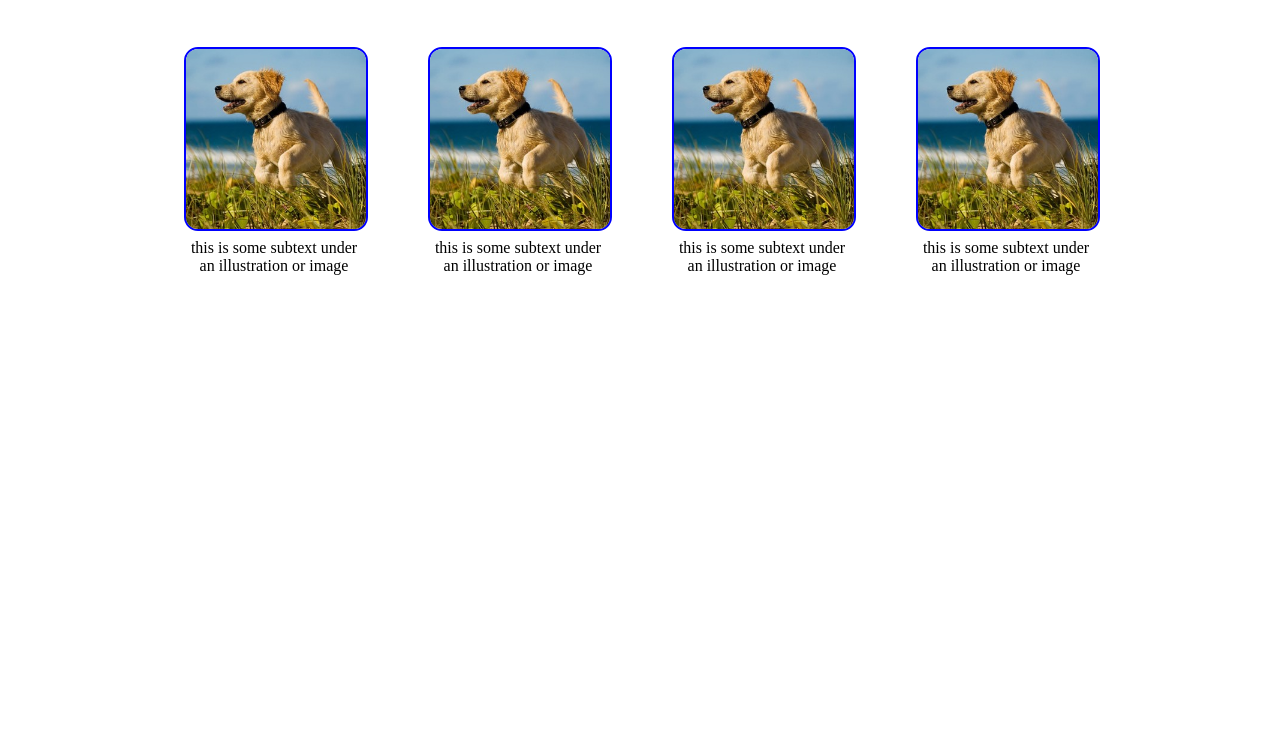
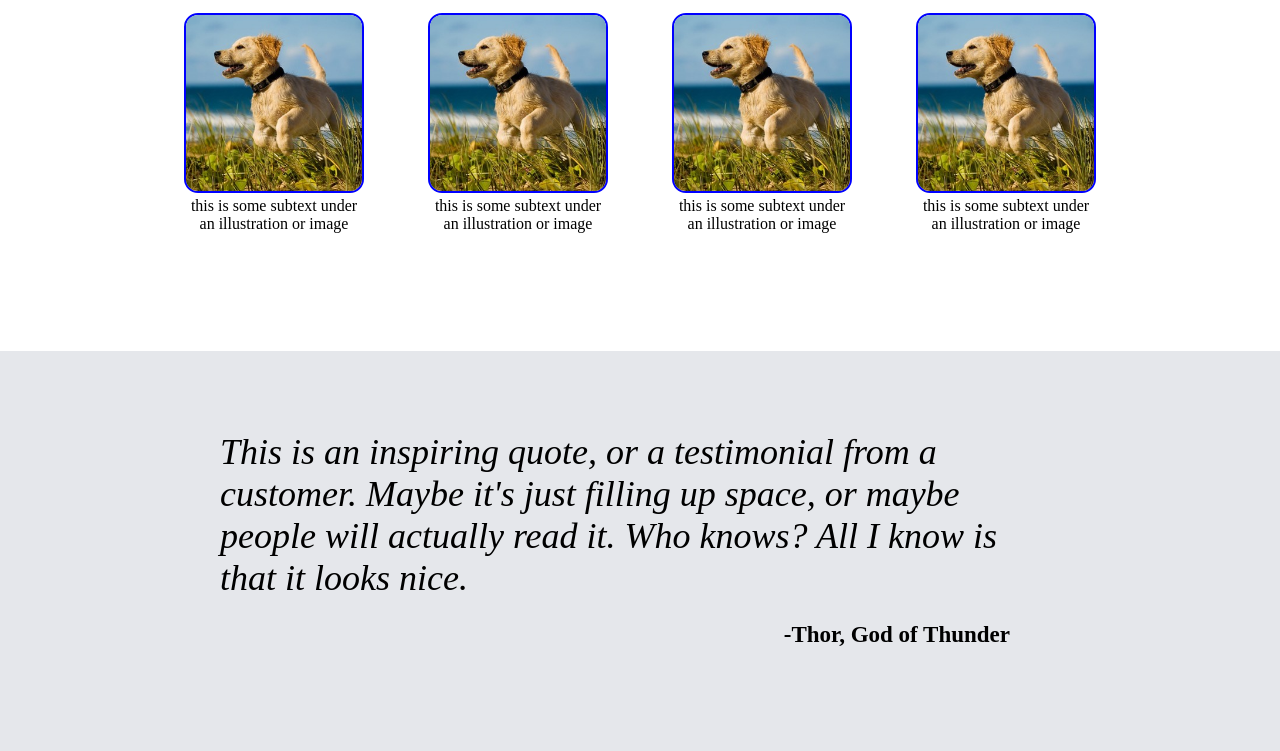
Before and after one commit to LisandroCausa/landing-page, a plain HTML site: page index.html in a window 1280 px wide. Shown: the part 619-1370 px from the top of the page. Before the commit the page ends 1032 px from the top, so only its background shows below. Drawn offline with Linux system fonts and the light colour scheme.

Commit message:
Quote section

```diff
--- a/index.html
+++ b/index.html
@@ -51,6 +51,10 @@
         </div>
     </div>
 
-    <div class="quote"></div>
+    <div class="quote">
+        <em>This is an inspiring quote, or a testimonial from a customer. Maybe it's just filling up space, or maybe people will actually read it. Who knows? All I know is that it looks nice.</em>
+        <p>-Thor, God of Thunder</p>
+    </div>
+
 </body>
 </html>
--- a/style.css
+++ b/style.css
@@ -80,7 +80,7 @@ a {
 /*=============================*/
 
 .info {
-    height: 500px;
+    height: 450px;
     display: flex;
     flex-direction: column;
     align-items: center;
@@ -89,6 +89,7 @@ a {
 
 h2 {
     font-size: 36px;
+    margin-bottom: 8px;
 }
 
 .items-container {
@@ -98,6 +99,9 @@ h2 {
 }
 
 .item {
+    display: flex;
+    flex-direction: column;
+    justify-content: center;
     max-width: 180px;
     text-align: center;
 }
@@ -111,3 +115,27 @@ h2 {
 .item p {
     margin: 4px 0 0 0;
 }
+
+/*=============================*/
+
+.quote {
+    height: 400px;
+    background-color: #E5E7EB;
+    display: flex;
+    flex-direction: column;
+    justify-content: center;
+    align-items: center;
+    padding: 0 220px;
+}
+
+.quote em {
+    margin: 0;
+    font-size: 36px;
+}
+
+.quote p {
+    align-self: flex-end;
+    margin-right: 50px;
+    font-size: 23px;
+    font-weight: 900;
+}
```
